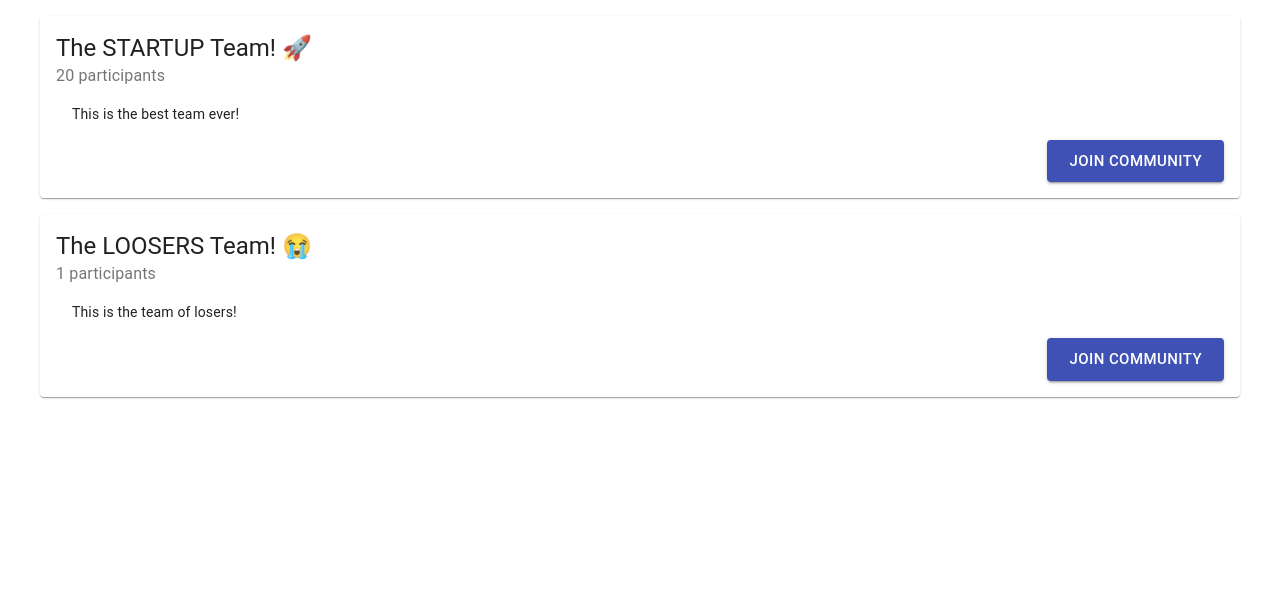
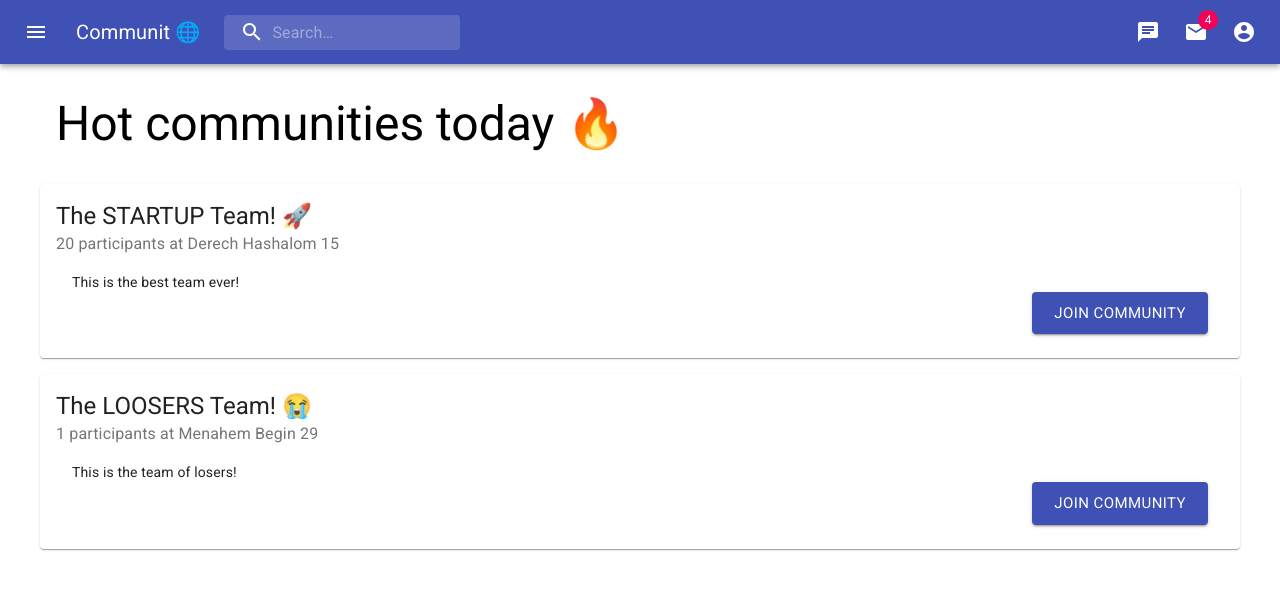
Before and after one commit to liorkaramany/Communit, a React (Create React App) app: page / in a window 1280 px wide. Shown: the top 590 px of the page. Built offline with nearby package versions, Linux system fonts and the light colour scheme.

Commit message:
Added navbar and chat button.

```diff
--- a/src/ApiCalls.js
+++ b/src/ApiCalls.js
@@ -6,11 +6,13 @@
       name: "The STARTUP Team! 🚀",
       description: "This is the best team ever!",
       numOfParticipants: 20,
+      location: "Derech Hashalom 15",
     },
     {
       name: "The LOOSERS Team! 😭",
       description: "This is the team of losers!",
       numOfParticipants: 1,
+      location: "Menahem Begin 29",
     },
   ];
 }
--- a/src/App.js
+++ b/src/App.js
@@ -2,6 +2,9 @@
 import "./App.css";
 import { Communities } from "./Communities";
 import { Box, Container, makeStyles } from "@material-ui/core";
+import { BrowserRouter as Router, Switch, Route, Link } from "react-router-dom";
+import NavBar from "./NavBar";
+import '@fontsource/roboto';
 
 const useStyles = makeStyles({
   root: {
@@ -13,6 +16,8 @@
   const classes = useStyles();
 
   return (
+    <Router>
+      <NavBar></NavBar>
       <Box className={classes.root}>
         <Container maxWidth="lg">
           <div className="App">
@@ -20,6 +25,7 @@
           </div>
         </Container>
       </Box>
+    </Router>
   );
 }
 
--- a/src/Communities.js
+++ b/src/Communities.js
@@ -1,8 +1,19 @@
+import { Box, Typography, makeStyles } from "@material-ui/core";
 import React, { useState, useEffect } from "react";
 import { getCommunities } from "./ApiCalls";
 import { CommunityCard } from "./CommunityCard";
 
+const useStyles = makeStyles({
+  communitiesHeader: {
+    display: "block",
+    margin: "2rem",
+    textAlign: "left"
+  },
+});
+
 export function Communities() {
+  const classes = useStyles();
+
   const [communities, setCommunities] = useState([]);
 
   useEffect(() => {
@@ -15,5 +26,16 @@
     ));
   }
 
-  return <div>{createCommunityCards()}</div>;
+  return (
+    <Box>
+      <Typography
+        variant="h3"
+        component="h1"
+        className={classes.communitiesHeader}
+      >
+        Hot communities today 🔥
+      </Typography>
+      <Box>{createCommunityCards()}</Box>
+    </Box>
+  );
 }
--- a/src/CommunityCard.js
+++ b/src/CommunityCard.js
@@ -21,7 +21,6 @@
     marginRight: "1rem",
   },
   actionsRow: {
-    marginBottom: "1rem",
     marginLeft: "1rem",
     marginRight: "1rem",
     textAlign: "right",
@@ -38,7 +37,7 @@
           {community.name}
         </Typography>
         <Typography color="textSecondary">
-          {community.numOfParticipants} participants
+          {community.numOfParticipants} participants at {community.location}
         </Typography>
         <Typography
           variant="body2"
@@ -47,7 +46,6 @@
         >
           {community.description}
         </Typography>
-      </CardContent>
         <Box
           display="flex"
           justifyContent="flex-end"
@@ -57,6 +55,7 @@
             Join Community
           </Button>
         </Box>
+      </CardContent>
     </Card>
   );
 }
--- /dev/null
+++ b/src/NavBar.js
@@ -0,0 +1,235 @@
+import React from "react";
+import { alpha, makeStyles } from "@material-ui/core/styles";
+import AppBar from "@material-ui/core/AppBar";
+import Toolbar from "@material-ui/core/Toolbar";
+import IconButton from "@material-ui/core/IconButton";
+import Typography from "@material-ui/core/Typography";
+import InputBase from "@material-ui/core/InputBase";
+import Badge from "@material-ui/core/Badge";
+import MenuItem from "@material-ui/core/MenuItem";
+import Menu from "@material-ui/core/Menu";
+import MenuIcon from "@material-ui/icons/Menu";
+import SearchIcon from "@material-ui/icons/Search";
+import ChatIcon from "@material-ui/icons/Chat";
+import AccountCircle from "@material-ui/icons/AccountCircle";
+import MailIcon from "@material-ui/icons/Mail";
+import NotificationsIcon from "@material-ui/icons/Notifications";
+import MoreIcon from "@material-ui/icons/MoreVert";
+import { Link } from "react-router-dom";
+
+const useStyles = makeStyles((theme) => ({
+  grow: {
+    flexGrow: 1,
+  },
+  menuButton: {
+    marginRight: theme.spacing(2),
+  },
+  title: {
+    display: "none",
+    [theme.breakpoints.up("sm")]: {
+      display: "block",
+    },
+  },
+  search: {
+    position: "relative",
+    borderRadius: theme.shape.borderRadius,
+    backgroundColor: alpha(theme.palette.common.white, 0.15),
+    "&:hover": {
+      backgroundColor: alpha(theme.palette.common.white, 0.25),
+    },
+    marginRight: theme.spacing(2),
+    marginLeft: 0,
+    width: "100%",
+    [theme.breakpoints.up("sm")]: {
+      marginLeft: theme.spacing(3),
+      width: "auto",
+    },
+  },
+  searchIcon: {
+    padding: theme.spacing(0, 2),
+    height: "100%",
+    position: "absolute",
+    pointerEvents: "none",
+    display: "flex",
+    alignItems: "center",
+    justifyContent: "center",
+  },
+  inputRoot: {
+    color: "inherit",
+  },
+  inputInput: {
+    padding: theme.spacing(1, 1, 1, 0),
+    // vertical padding + font size from searchIcon
+    paddingLeft: `calc(1em + ${theme.spacing(4)}px)`,
+    transition: theme.transitions.create("width"),
+    width: "100%",
+    [theme.breakpoints.up("md")]: {
+      width: "20ch",
+    },
+  },
+  sectionDesktop: {
+    display: "none",
+    [theme.breakpoints.up("md")]: {
+      display: "flex",
+    },
+  },
+  sectionMobile: {
+    display: "flex",
+    [theme.breakpoints.up("md")]: {
+      display: "none",
+    },
+  },
+}));
+
+export default function NavBar() {
+  const classes = useStyles();
+  const [anchorEl, setAnchorEl] = React.useState(null);
+  const [mobileMoreAnchorEl, setMobileMoreAnchorEl] = React.useState(null);
+
+  const isMenuOpen = Boolean(anchorEl);
+  const isMobileMenuOpen = Boolean(mobileMoreAnchorEl);
+
+  const handleProfileMenuOpen = (event) => {
+    setAnchorEl(event.currentTarget);
+  };
+
+  const handleMobileMenuClose = () => {
+    setMobileMoreAnchorEl(null);
+  };
+
+  const handleMenuClose = () => {
+    setAnchorEl(null);
+    handleMobileMenuClose();
+  };
+
+  const handleMobileMenuOpen = (event) => {
+    setMobileMoreAnchorEl(event.currentTarget);
+  };
+
+  const menuId = "primary-search-account-menu";
+  const renderMenu = (
+    <Menu
+      anchorEl={anchorEl}
+      anchorOrigin={{ vertical: "top", horizontal: "right" }}
+      id={menuId}
+      keepMounted
+      transformOrigin={{ vertical: "top", horizontal: "right" }}
+      open={isMenuOpen}
+      onClose={handleMenuClose}
+    >
+      <MenuItem onClick={handleMenuClose}>Profile</MenuItem>
+      <MenuItem onClick={handleMenuClose}>My account</MenuItem>
+    </Menu>
+  );
+
+  const mobileMenuId = "primary-search-account-menu-mobile";
+  const renderMobileMenu = (
+    <Menu
+      anchorEl={mobileMoreAnchorEl}
+      anchorOrigin={{ vertical: "top", horizontal: "right" }}
+      id={mobileMenuId}
+      keepMounted
+      transformOrigin={{ vertical: "top", horizontal: "right" }}
+      open={isMobileMenuOpen}
+      onClose={handleMobileMenuClose}
+    >
+      <MenuItem>
+        <IconButton aria-label="show 4 new mails" color="inherit">
+          <Badge badgeContent={4} color="secondary">
+            <MailIcon />
+          </Badge>
+        </IconButton>
+        <p>Messages</p>
+      </MenuItem>
+      <MenuItem>
+        <IconButton aria-label="show chat messages" color="inherit">
+          <ChatIcon />
+        </IconButton>
+        <p>Chat</p>
+      </MenuItem>
+      <MenuItem onClick={handleProfileMenuOpen}>
+        <IconButton
+          aria-label="account of current user"
+          aria-controls="primary-search-account-menu"
+          aria-haspopup="true"
+          color="inherit"
+        >
+          <AccountCircle />
+        </IconButton>
+        <p>Profile</p>
+      </MenuItem>
+    </Menu>
+  );
+
+  return (
+    <div className={classes.grow}>
+      <AppBar position="static">
+        <Toolbar>
+          <IconButton
+            edge="start"
+            className={classes.menuButton}
+            color="inherit"
+            aria-label="open drawer"
+          >
+            <MenuIcon />
+          </IconButton>
+          <Typography className={classes.title} variant="h6" noWrap>
+            Communit 🌐
+          </Typography>
+          <div className={classes.search}>
+            <div className={classes.searchIcon}>
+              <SearchIcon />
+            </div>
+            <InputBase
+              placeholder="Search…"
+              classes={{
+                root: classes.inputRoot,
+                input: classes.inputInput,
+              }}
+              inputProps={{ "aria-label": "search" }}
+            />
+          </div>
+          <div className={classes.grow} />
+          <div className={classes.sectionDesktop}>
+            <IconButton
+              to="/chat"
+              component={Link}
+              aria-label="show new chat messages"
+              color="inherit"
+            >
+              <ChatIcon />
+            </IconButton>
+            <IconButton aria-label="show 4 new mails" color="inherit">
+              <Badge badgeContent={4} color="secondary">
+                <MailIcon />
+              </Badge>
+            </IconButton>
+            <IconButton
+              edge="end"
+              aria-label="account of current user"
+              aria-controls={menuId}
+              aria-haspopup="true"
+              onClick={handleProfileMenuOpen}
+              color="inherit"
+            >
+              <AccountCircle />
+            </IconButton>
+          </div>
+          <div className={classes.sectionMobile}>
+            <IconButton
+              aria-label="show more"
+              aria-controls={mobileMenuId}
+              aria-haspopup="true"
+              onClick={handleMobileMenuOpen}
+              color="inherit"
+            >
+              <MoreIcon />
+            </IconButton>
+          </div>
+        </Toolbar>
+      </AppBar>
+      {renderMobileMenu}
+      {renderMenu}
+    </div>
+  );
+}
```
Lines whose indentation alone changed are shown as unchanged.
